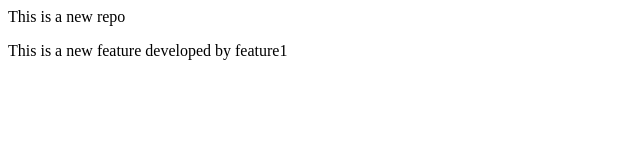
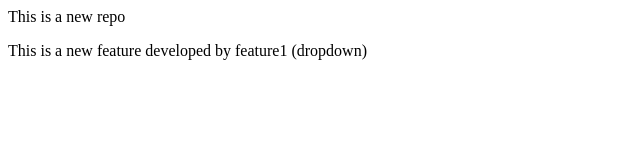
Before and after one commit to AnishTwar230403/localrepo, a plain HTML site: page index.html in a window 1280 px wide. Shown: the full height of the page, 0-640 px from the left. Drawn offline with Linux system fonts and the light colour scheme.

```diff
--- a/index.html
+++ b/index.html
@@ -1,2 +1,2 @@
 <p>This is a new repo</p>
-<p>This is a new feature developed by feature1</p>
+<p>This is a new feature developed by feature1 (dropdown)</p>
```
